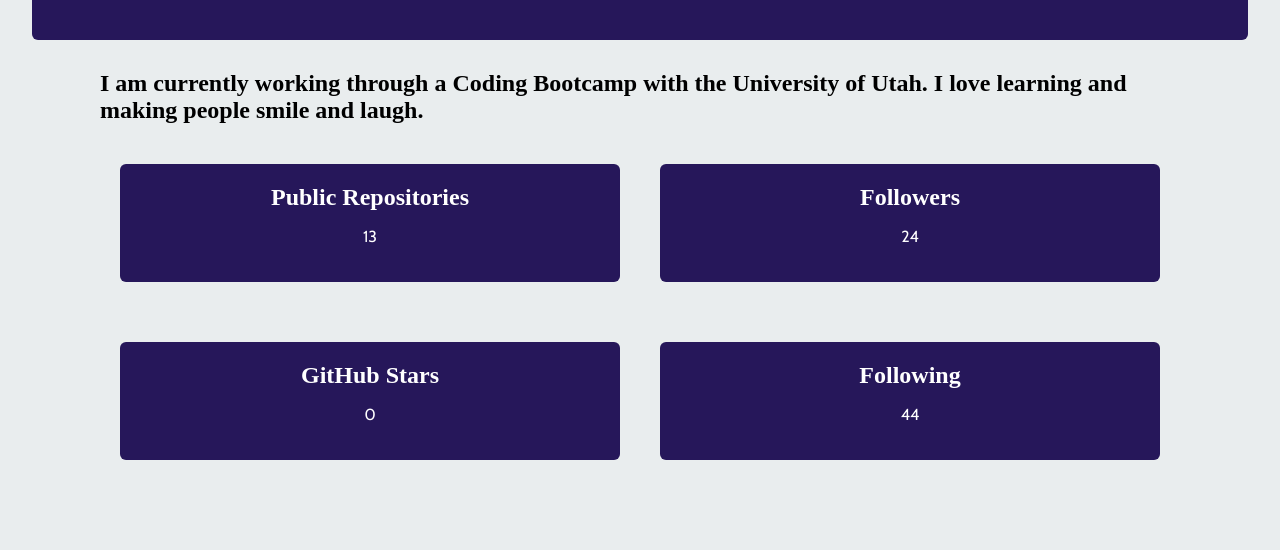
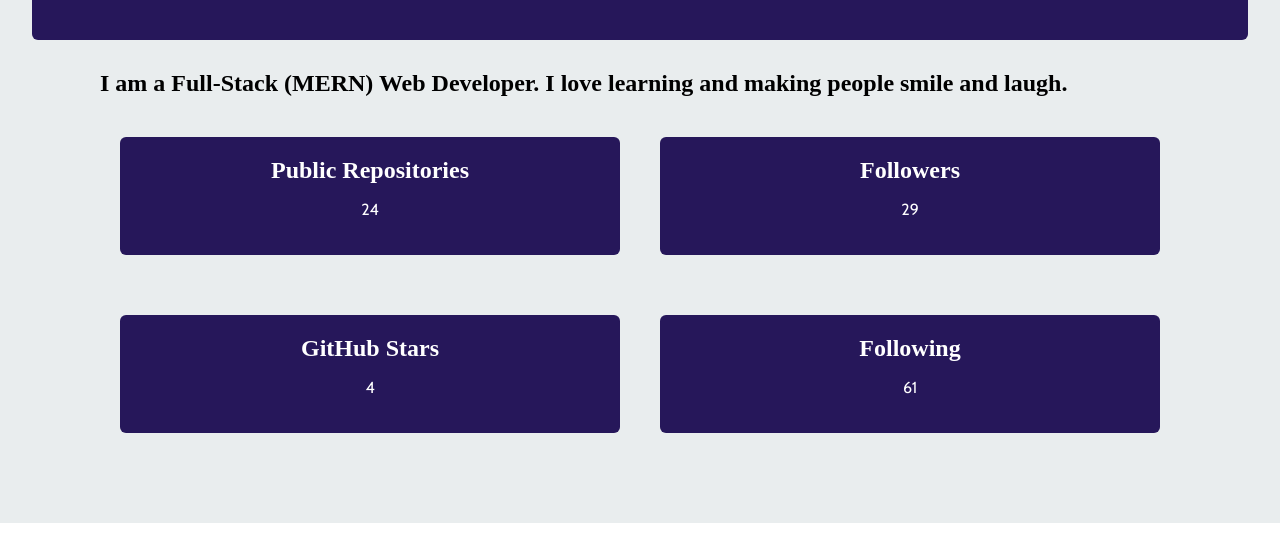
Before and after one commit to seanianking/DevProfile, a plain HTML site: page seanianking.html in a window 1280 px wide. Shown: the part 538-1088 px from the top of the page. After the commit the page ends 1061 px from the top, so only its background shows below. Drawn offline with nearby package versions, Linux system fonts and the light colour scheme; a web font is replaced by a local one.

```diff
--- a/seanianking.html
+++ b/seanianking.html
@@ -156,23 +156,23 @@
           <ul class="links-nav">
             <li class="nav-link"><a href="https://www.google.com/maps/place/South Jordan, Utah"><i class="fas fa-map" aria-hidden="true"></i> South Jordan, Utah</a></li>
             <li class="nav-link"><a href="https://github.com/seanianking"><i class="fab fa-github" aria-hidden="true"></i> GitHub</a></li>
-            <li class="nav-link"><a href="https://seanianking.github.io/UpdatedPortfolio/index.html"><i class="fab fa-blogger"></i> Blog</a></li>
+            <li class="nav-link"><a href="https://thekingsgamble.herokuapp.com/"><i class="fab fa-blogger"></i> Blog</a></li>
           </ul>
         </div>
         <main>
         <div class="container">
-          <h4>I am currently working through a Coding Bootcamp with the University of Utah. I love learning and making people smile and laugh.</h4>
+          <h4>I am a Full-Stack (MERN) Web Developer. I love learning and making people smile and laugh.</h4>
           <div class="row">
           <div class="col">
           <div class="card">
           <h4>Public Repositories</h4>
-          <p>13</p>
+          <p>24</p>
           </div>
           </div>
           <div class="col">
           <div class="card">
           <h4>Followers</h4>
-          <p>24</p>
+          <p>29</p>
           </div>
           </div>
           </div>
@@ -181,13 +181,13 @@
           <div class="col">
           <div class="card">
           <h4>GitHub Stars</h4>
-          <p>0</p>
+          <p>4</p>
           </div>
           </div>
           <div class="col">
           <div class="card">
           <h4>Following</h4>
-          <p>44</p>
+          <p>61</p>
           </div>
           </div>
           </div>
```
Also changed, not shown: README.md, 2 other files.
